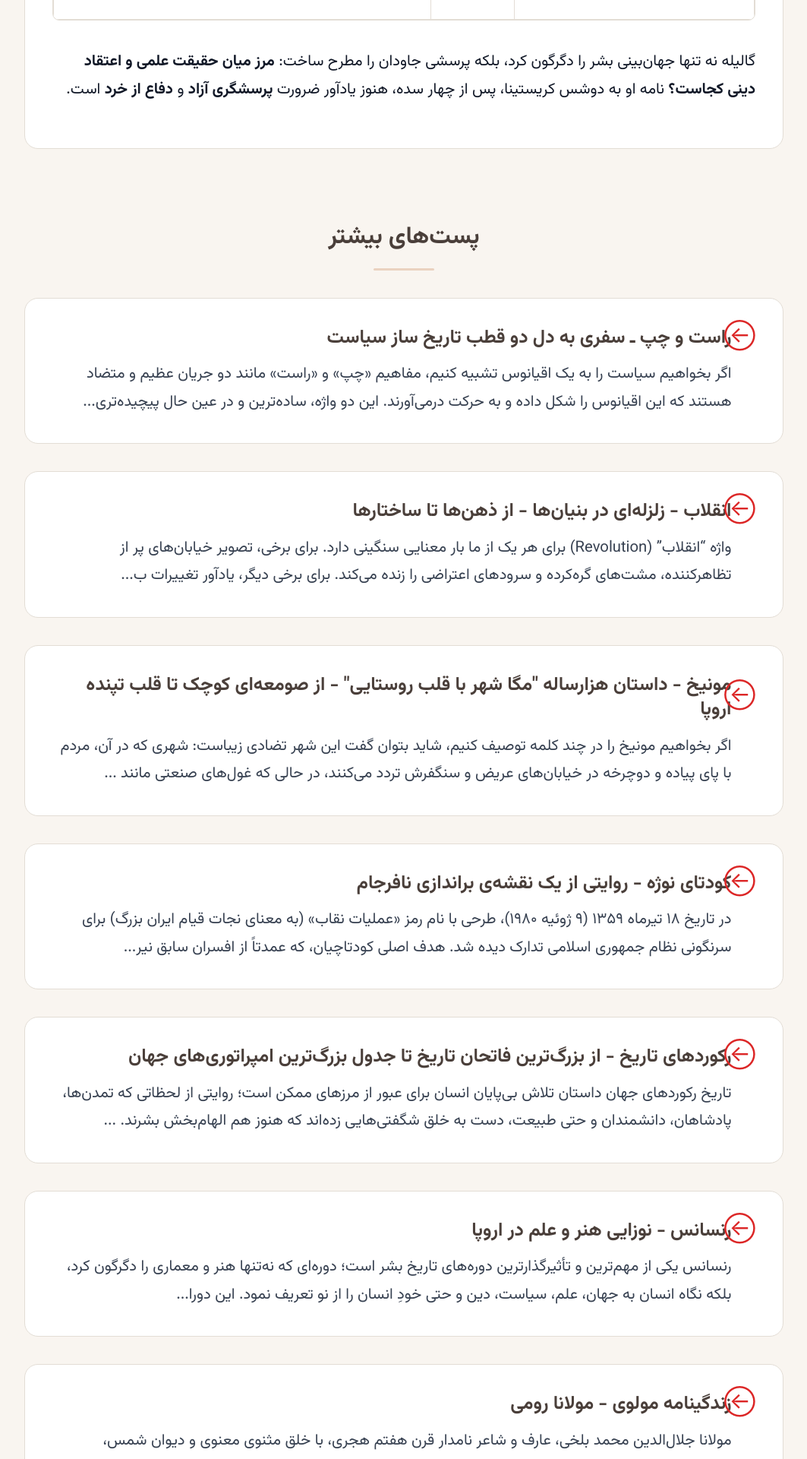
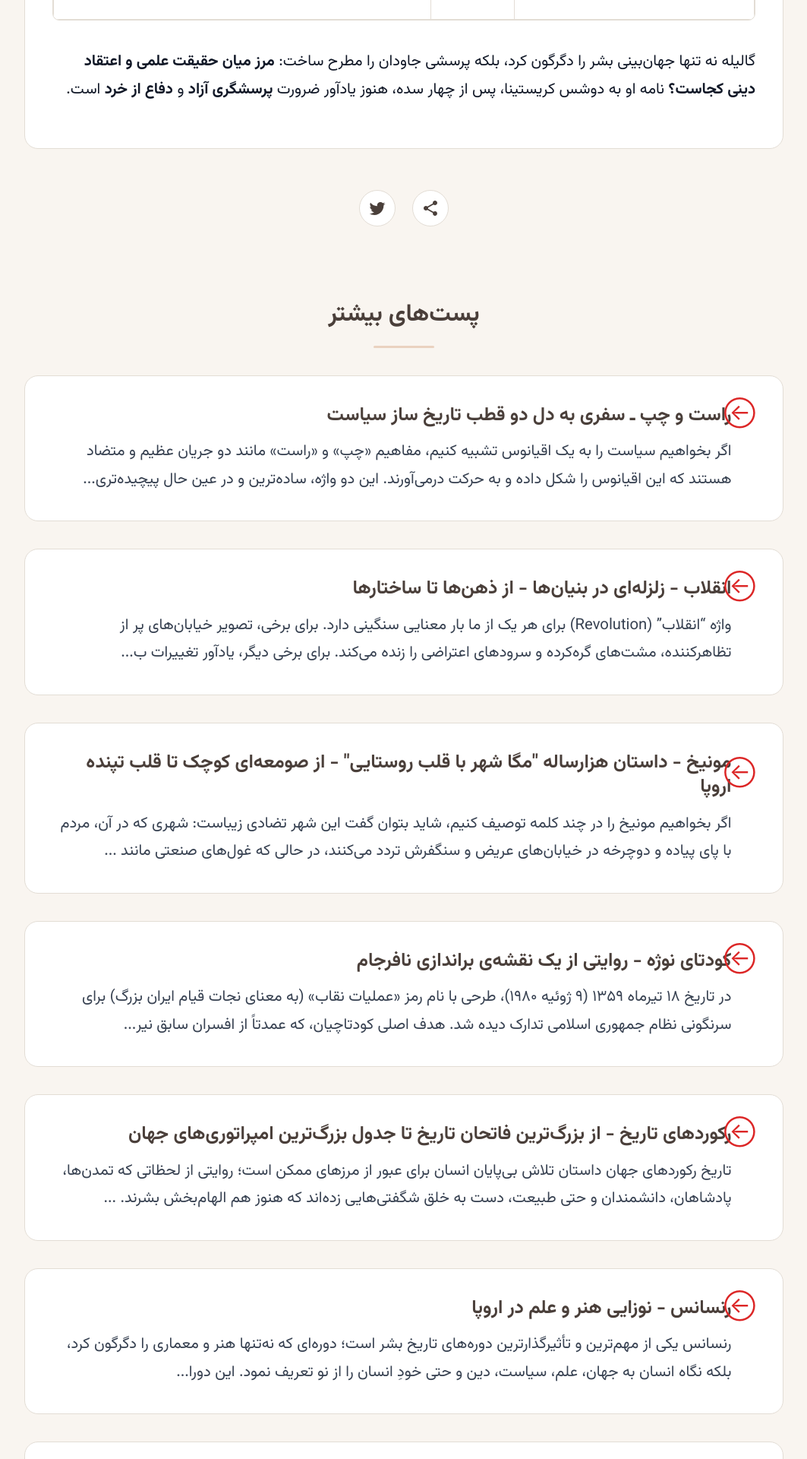
Before and after one commit to darkblog/darkblog.github.io, a Jekyll site: the page built from _posts/2025-7-5-68.md, in a window 1280 px wide. Shown: the part 2116-4036 px from the top of the page at 76% size, without its empty margins (108-1171 px from the left). Built offline with Jekyll 4.4.1, drawn with Linux system fonts in a browser that asks for light colours; comment, search, counter and statistics services are not loaded.

Commit message:
Update post.html

```diff
--- a/_layouts/post.html
+++ b/_layouts/post.html
@@ -431,6 +431,40 @@
         .article-content table tbody tr:nth-child(even) {
             background-color: var(--color-bg);
         }
+        .post-actions {
+            display: flex;
+            justify-content: center;
+            gap: var(--spacing-md);
+            margin: var(--spacing-xl) 0;
+        }
+        .share-button, .twitter-button {
+            display: inline-flex;
+            align-items: center;
+            justify-content: center;
+            width: 48px;
+            height: 48px;
+            border-radius: 50%;
+            background-color: var(--color-surface);
+            border: 1px solid var(--color-border);
+            color: var(--color-primary);
+            cursor: pointer;
+            transition: all 0.2s ease;
+            text-decoration: none;
+        }
+        .share-button:hover, .twitter-button:hover {
+            background-color: var(--color-accent);
+            color: #fff;
+            border-color: var(--color-accent);
+            transform: translateY(-2px);
+        }
+        .share-button:focus-visible, .twitter-button:focus-visible {
+            outline: 3px solid var(--color-accent);
+            outline-offset: 2px;
+        }
+        .share-button svg, .twitter-button svg {
+            width: 24px;
+            height: 24px;
+        }
         .more-posts {
             margin-top: var(--spacing-xxl);
         }
@@ -696,19 +730,18 @@
                         {{ content | replace: '<table>', '<div class="table-scroll"><table>' | replace: '</table>', '</table></div>' }}
                     </div>
                 </article>
-                <div id="disqus_thread" style="margin-top: var(--spacing-xxl);"></div>
-                <script>
-                    var disqus_config = function () {
-                        this.page.url = '{{ page.url | absolute_url }}';
-                        this.page.identifier = '{{ page.url | absolute_url }}';
-                    };
-                    (function() {
-                        var d = document, s = d.createElement('script');
-                        s.src = 'https://pasgah.disqus.com/embed.js';
-                        s.setAttribute('data-timestamp', +new Date());
-                        (d.head || d.body).appendChild(s);
-                    })();
-                </script>
+                <div class="post-actions">
+                    <button class="share-button" id="shareButton" aria-label="اشتراک‌گذاری">
+                        <svg width="24" height="24" viewBox="0 0 24 24" fill="none" xmlns="http://www.w3.org/2000/svg">
+                            <path d="M18 16.08C17.24 16.08 16.56 16.38 16.04 16.85L8.91 12.7C8.96 12.47 9 12.24 9 12C9 11.76 8.96 11.53 8.91 11.3L15.96 7.19C16.5 7.69 17.21 8 18 8C19.66 8 21 6.66 21 5C21 3.34 19.66 2 18 2C16.34 2 15 3.34 15 5C15 5.24 15.04 5.47 15.09 5.7L8.04 9.81C7.5 9.31 6.79 9 6 9C4.34 9 3 10.34 3 12C3 13.66 4.34 15 6 15C6.79 15 7.5 14.69 8.04 14.19L15.16 18.35C15.11 18.56 15.08 18.78 15.08 19C15.08 20.61 16.39 21.92 18 21.92C19.61 21.92 20.92 20.61 20.92 19C20.92 17.39 19.61 16.08 18 16.08Z" fill="currentColor"/>
+                        </svg>
+                    </button>
+                    <a href="https://twitter.com/pbstwi" class="twitter-button" target="_blank" rel="noopener noreferrer" aria-label="توییتر">
+                        <svg width="24" height="24" viewBox="0 0 24 24" fill="none" xmlns="http://www.w3.org/2000/svg">
+                            <path d="M22.46 6C21.69 6.35 20.86 6.58 20 6.69C20.88 6.16 21.56 5.32 21.88 4.31C21.05 4.81 20.13 5.16 19.16 5.36C18.37 4.5 17.26 4 16 4C13.65 4 11.73 5.92 11.73 8.29C11.73 8.63 11.77 8.96 11.84 9.27C8.28 9.09 5.11 7.38 3 4.79C2.63 5.42 2.42 6.16 2.42 6.94C2.42 8.43 3.17 9.75 4.33 10.5C3.62 10.5 2.96 10.3 2.38 10C2.38 10 2.38 10 2.38 10.03C2.38 12.11 3.86 13.85 5.82 14.24C5.46 14.34 5.08 14.39 4.69 14.39C4.42 14.39 4.15 14.36 3.89 14.31C4.43 16 6 17.26 7.89 17.29C6.43 18.45 4.58 19.13 2.56 19.13C2.22 19.13 1.88 19.11 1.54 19.07C3.44 20.29 5.7 21 8.12 21C16 21 20.33 14.46 20.33 8.79C20.33 8.6 20.33 8.42 20.32 8.24C21.16 7.63 21.88 6.87 22.46 6Z" fill="currentColor"/>
+                        </svg>
+                    </a>
+                </div>
                 <div class="more-posts">
                     <h2 class="more-posts-title">پست‌های بیشتر</h2>
                     <div class="posts-list">
@@ -734,5 +767,45 @@
             </a>
         </div>
     </footer>
+    <script>
+        document.addEventListener('DOMContentLoaded', function() {
+            var shareButton = document.getElementById('shareButton');
+            if (shareButton) {
+                shareButton.addEventListener('click', function() {
+                    var shareData = {
+                        title: document.title,
+                        url: window.location.href
+                    };
+                    if (navigator.share) {
+                        navigator.share(shareData).catch(function(error) {
+                            console.log('Error sharing:', error);
+                        });
+                    } else {
+                        navigator.clipboard.writeText(window.location.href).then(function() {
+                            var notification = document.createElement('div');
+                            notification.textContent = 'لینک کپی شد';
+                            notification.style.position = 'fixed';
+                            notification.style.bottom = '20px';
+                            notification.style.left = '50%';
+                            notification.style.transform = 'translateX(-50%)';
+                            notification.style.backgroundColor = 'var(--color-accent)';
+                            notification.style.color = '#fff';
+                            notification.style.padding = '8px 16px';
+                            notification.style.borderRadius = 'var(--radius-md)';
+                            notification.style.zIndex = '1000';
+                            notification.style.fontSize = 'var(--font-size-sm)';
+                            notification.style.boxShadow = '0 2px 8px rgba(0,0,0,0.2)';
+                            document.body.appendChild(notification);
+                            setTimeout(function() {
+                                notification.remove();
+                            }, 2000);
+                        }).catch(function() {
+                            alert('اشتراک‌گذاری پشتیبانی نمی‌شود');
+                        });
+                    }
+                });
+            }
+        });
+    </script>
 </body>
 </html>
```
